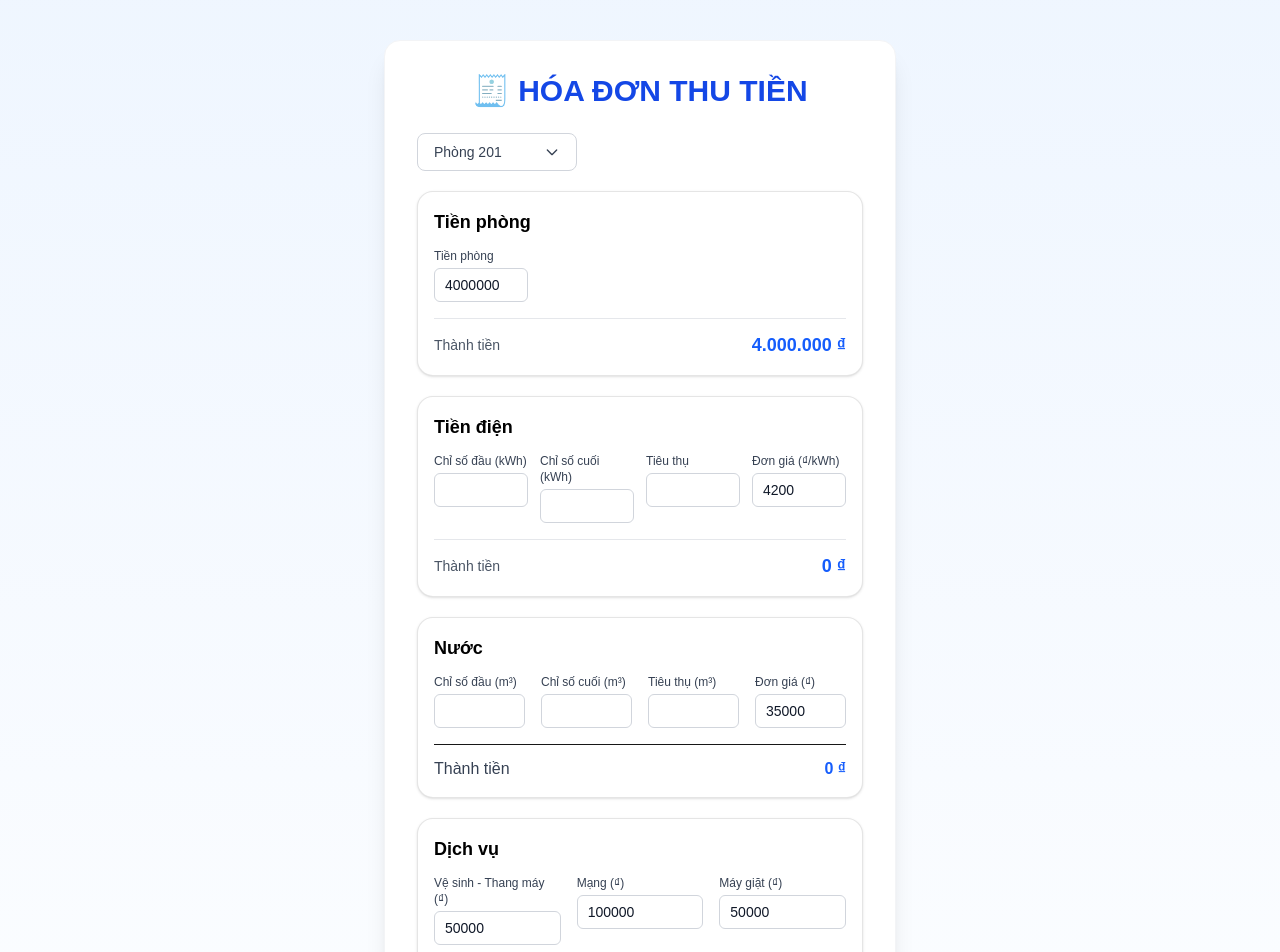
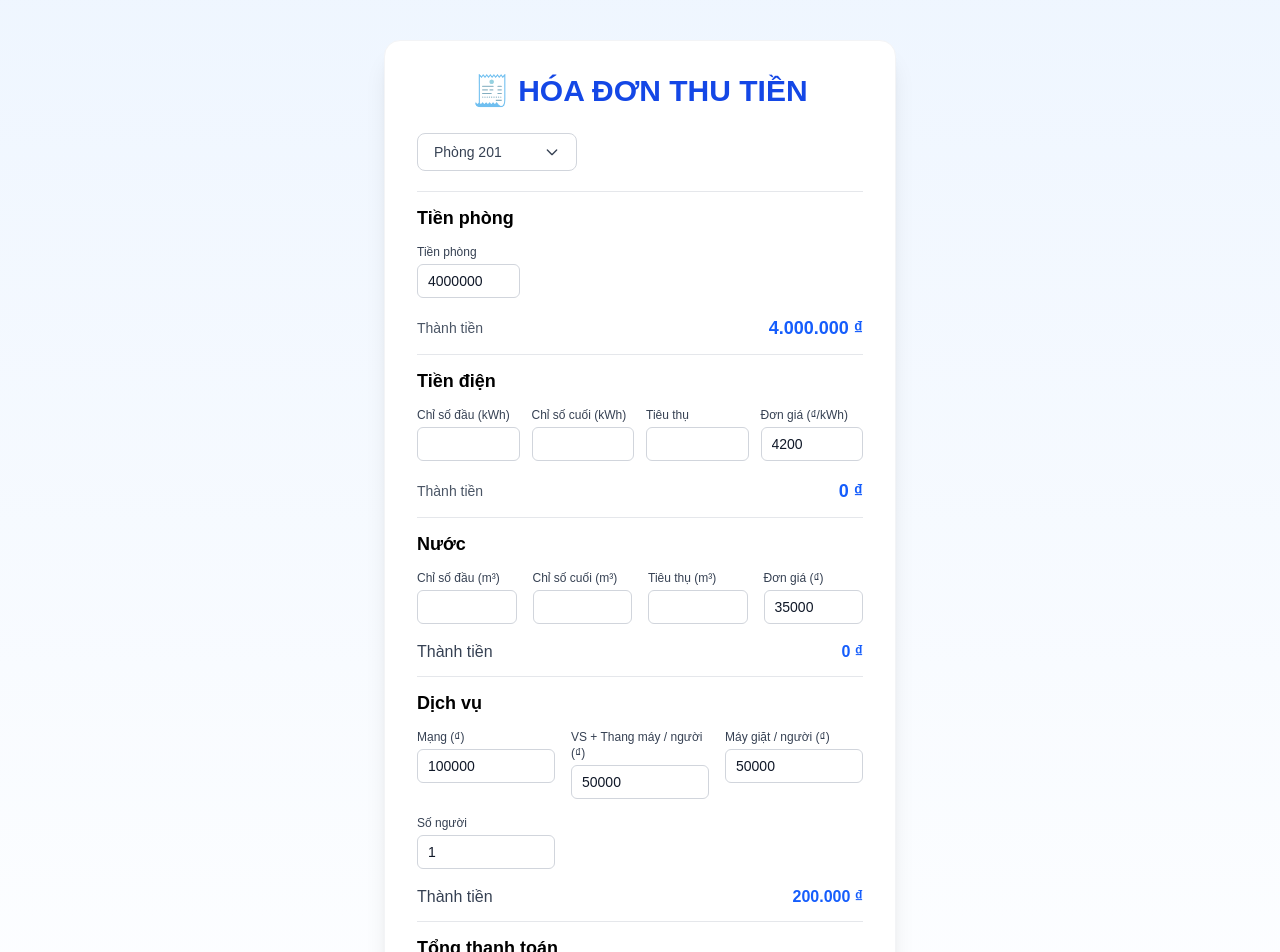
Before and after one commit to pmduc1997/room-bill-calculator, a Next.js app: page / in a window 1280 px wide. Shown: the top 952 px of the page. Built offline with nearby package versions, Linux system fonts and the light colour scheme.

Commit message:
update UI + calculator

```diff
--- a/app/invoice/page.tsx
+++ b/app/invoice/page.tsx
@@ -110,14 +110,14 @@ export default function InvoicePage() {
 
             <Section title="Dịch vụ" amount={serviceTotal}>
               <Row
-                label="Vệ sinh"
-                value={currency.format(currentRoom?.services.cleaning)}
+                label="Mạng"
+                value={currency.format(currentRoom?.services.internet)}
                 suffix="₫"
               />
               <Row
-                label="Mạng"
-                value={currency.format(currentRoom?.services.internet)}
-                suffix="₫"
+                label="Vệ sinh + Thang máy / người"
+                value={currency.format(currentRoom?.services.cleaning)}
+                suffix="₫ / người"
               />
               <Row
                 label="Máy giặt"
--- a/components/elements/SectionCard.tsx
+++ b/components/elements/SectionCard.tsx
@@ -10,7 +10,7 @@ export function SectionCard({
   children: React.ReactNode;
 }) {
   return (
-    <div className="bg-white rounded-2xl shadow-sm border border-black/10 p-4">
+    <div className="bg-white border-t border-gray-200 pt-3 mb-3">
       {title && (
         <h3 className="text-lg font-semibold mb-3 text-black">{title}</h3>
       )}
--- a/components/sections/ElectricitySection.tsx
+++ b/components/sections/ElectricitySection.tsx
@@ -31,7 +31,7 @@ export function ElectricitySection() {
           />
         </div>
 
-        <div className="flex justify-between items-center border-t border-gray-200 pt-3">
+        <div className="flex justify-between items-center">
           <span className="text-sm text-gray-600 font-medium">Thành tiền</span>
           <span className="text-lg font-semibold text-blue-600">
             {numberFormatter.format(elecTotal)} ₫
--- a/components/sections/RoomPriceSection.tsx
+++ b/components/sections/RoomPriceSection.tsx
@@ -17,7 +17,7 @@ export function RoomPriceSection() {
           />
         </div>
 
-        <div className="flex justify-between items-center border-t border-gray-200 pt-3">
+        <div className="flex justify-between items-center">
           <span className="text-sm text-gray-600 font-medium">Thành tiền</span>
           <span className="text-lg font-semibold text-blue-600">
             {currencyFormatter.format(currentRoom.price)} ₫
--- a/components/sections/ServiceSection.tsx
+++ b/components/sections/ServiceSection.tsx
@@ -15,17 +15,17 @@ export function ServiceSection() {
       <div className="space-y-4">
         <div className="grid grid-cols-2 sm:grid-cols-3 gap-4">
           <InputField
-            label="Vệ sinh - Thang máy (₫)"
-            value={services.cleaning}
-            onChange={(v) => setServiceField("cleaning", v)}
-          />
-          <InputField
             label="Mạng (₫)"
             value={services.internet}
             onChange={(v) => setServiceField("internet", v)}
           />
           <InputField
-            label="Máy giặt (₫)"
+            label="VS + Thang máy / người (₫)"
+            value={services.cleaning}
+            onChange={(v) => setServiceField("cleaning", v)}
+          />
+          <InputField
+            label="Máy giặt / người (₫)"
             value={services.washing}
             onChange={(v) => setServiceField("washing", v)}
           />
@@ -36,7 +36,7 @@ export function ServiceSection() {
           />
         </div>
 
-        <div className="flex justify-between items-center border-t pt-3 text-sm sm:text-base">
+        <div className="flex justify-between items-center">
           <span className="font-medium text-gray-700">Thành tiền</span>
           <span className="font-semibold text-blue-600 text-right">
             {numberFormatter.format(svcTotal)} ₫
--- a/components/sections/WaterSection.tsx
+++ b/components/sections/WaterSection.tsx
@@ -32,7 +32,7 @@ export function WaterSection() {
           />
         </div>
 
-        <div className="flex justify-between items-center border-t pt-3 text-sm sm:text-base">
+        <div className="flex justify-between items-center">
           <span className="font-medium text-gray-700">Thành tiền</span>
           <span className="font-semibold text-blue-600 text-right">
             {numberFormatter.format(waterTotal)} ₫
--- a/store/useCalculatorStore.ts
+++ b/store/useCalculatorStore.ts
@@ -177,7 +177,9 @@ export const useCalculatorStore = create<State>((set, get) => ({
     if (!currentRoom) return 0;
     const { services } = currentRoom;
     return (
-      services.washing * services.person + services.cleaning + services.internet
+      services.washing * services.person +
+      services.cleaning * services.person +
+      services.internet
     );
   },
 
```
